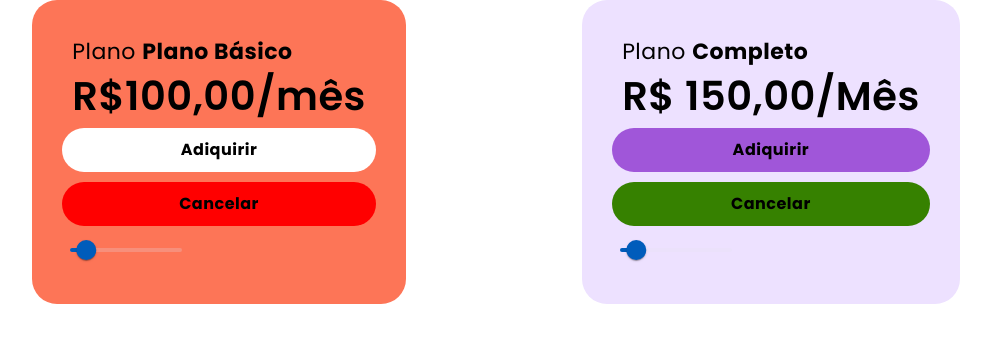
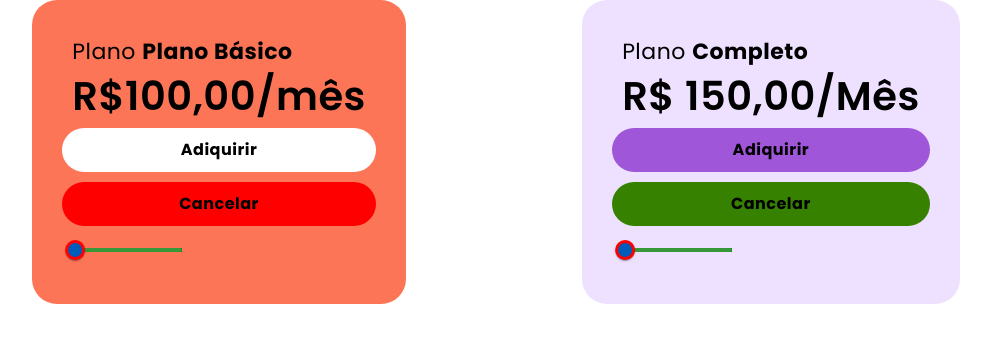
Before and after one commit to Alex-Trauthman/projetosAngular, an Angular app in the folder comecando/components/: page / in a window 1280 px wide. Shown: the top 342 px of the page, without its empty margins (144-1135 px from the left). Built offline with nearby package versions, Linux system fonts and the light colour scheme.

Commit message:
alteração das cores do slide

```diff
--- a/comecando/components/src/app/card-roxo/card-roxo.component.html
+++ b/comecando/components/src/app/card-roxo/card-roxo.component.html
@@ -3,7 +3,7 @@
     <div class="card-roxo__price card-roxo__item">R$ 150,00/Mês</div>
     <app-card-roxo-button></app-card-roxo-button>
     <app-card-button-cancel id="button-cancel" ></app-card-button-cancel>
-    <mat-slider min="1" max="5" step="0.5">
+    <mat-slider class="my-slider">
         <input matSliderThumb value="1.5">
       </mat-slider>
 </div>
--- a/comecando/components/src/app/card/card.component.html
+++ b/comecando/components/src/app/card/card.component.html
@@ -3,7 +3,7 @@
     <div class="card__price card__item">{{ plano?.getFullPrice() }}</div>
     <app-card-button></app-card-button>
     <app-card-button-cancel id="button-cancel"></app-card-button-cancel>
-    <mat-slider min="1" max="5" step="0.5">
+    <mat-slider class="my-slider">
         <input matSliderThumb value="1.5">
       </mat-slider>
 </div>
--- a/comecando/components/src/styles/globalOverrides.scss
+++ b/comecando/components/src/styles/globalOverrides.scss
@@ -0,0 +1,12 @@
+.my-slider {
+    --mdc-slider-handle-color: red;
+    --mdc-slider-active-track-color: green;
+    --mdc-slider-inactive-track-color: orange;
+
+    --mdc-slider-inactive-track-height: 12px;
+
+    --mdc-slider-handle-height: 25px;
+    --mdc-slider-handle-width: 40px;
+
+    --mdc-slider-inactive-track-shape: 20px;
+  }
--- a/comecando/components/src/styles/variables.scss
+++ b/comecando/components/src/styles/variables.scss
@@ -1,3 +1,10 @@
 /* You can add global styles to this file, and also import other style files */
 @import './globalOverrides.scss';
 $bgColor: green;
+
+::ng-deep.my-slider .mdc-slider__thumb .mdc-slider__thumb-knob {
+    border: 3px solid rgb(255, 0, 0);
+  }
+::ng-deep .mdc-slider__track {
+    background-color: $bgColor;
+  }
```
